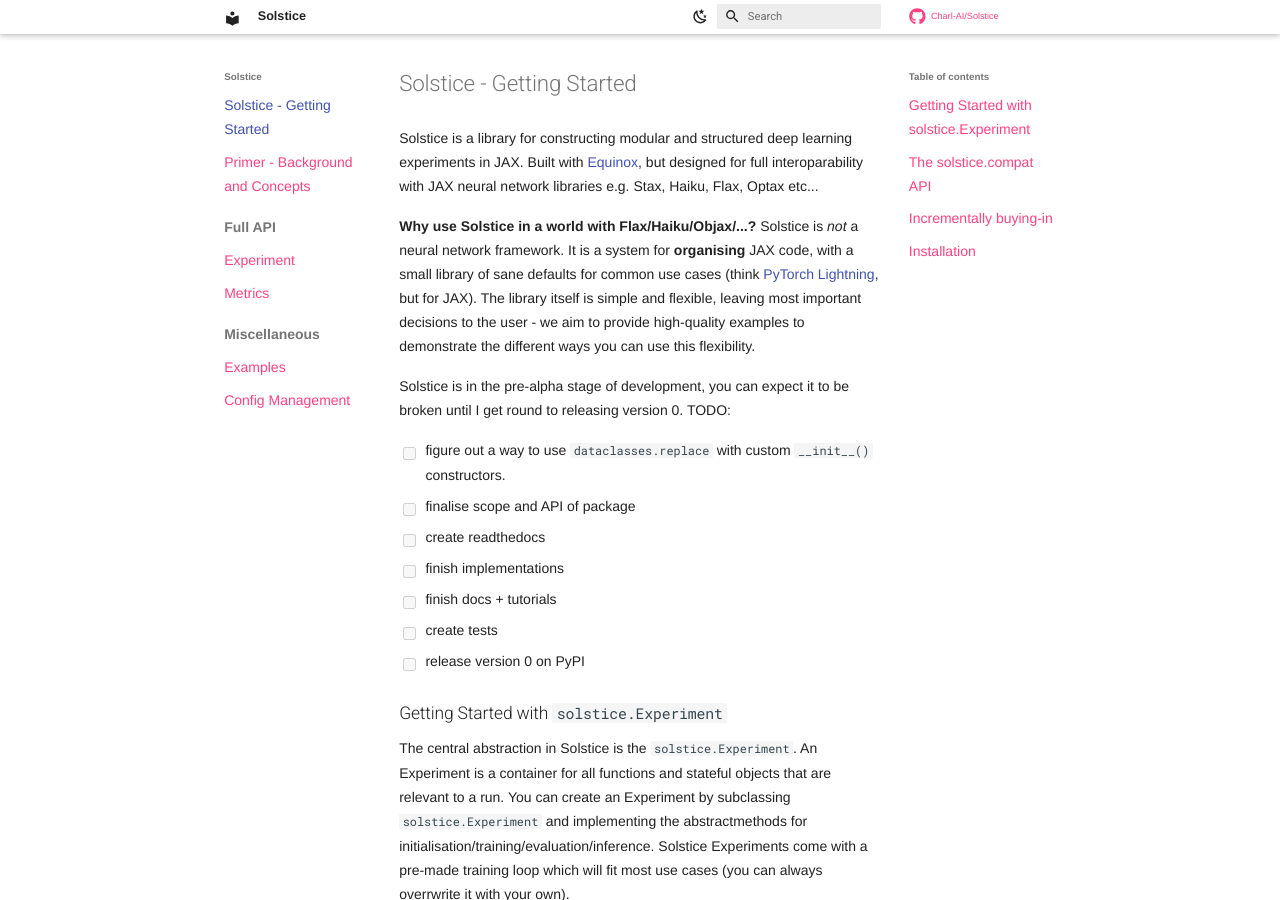
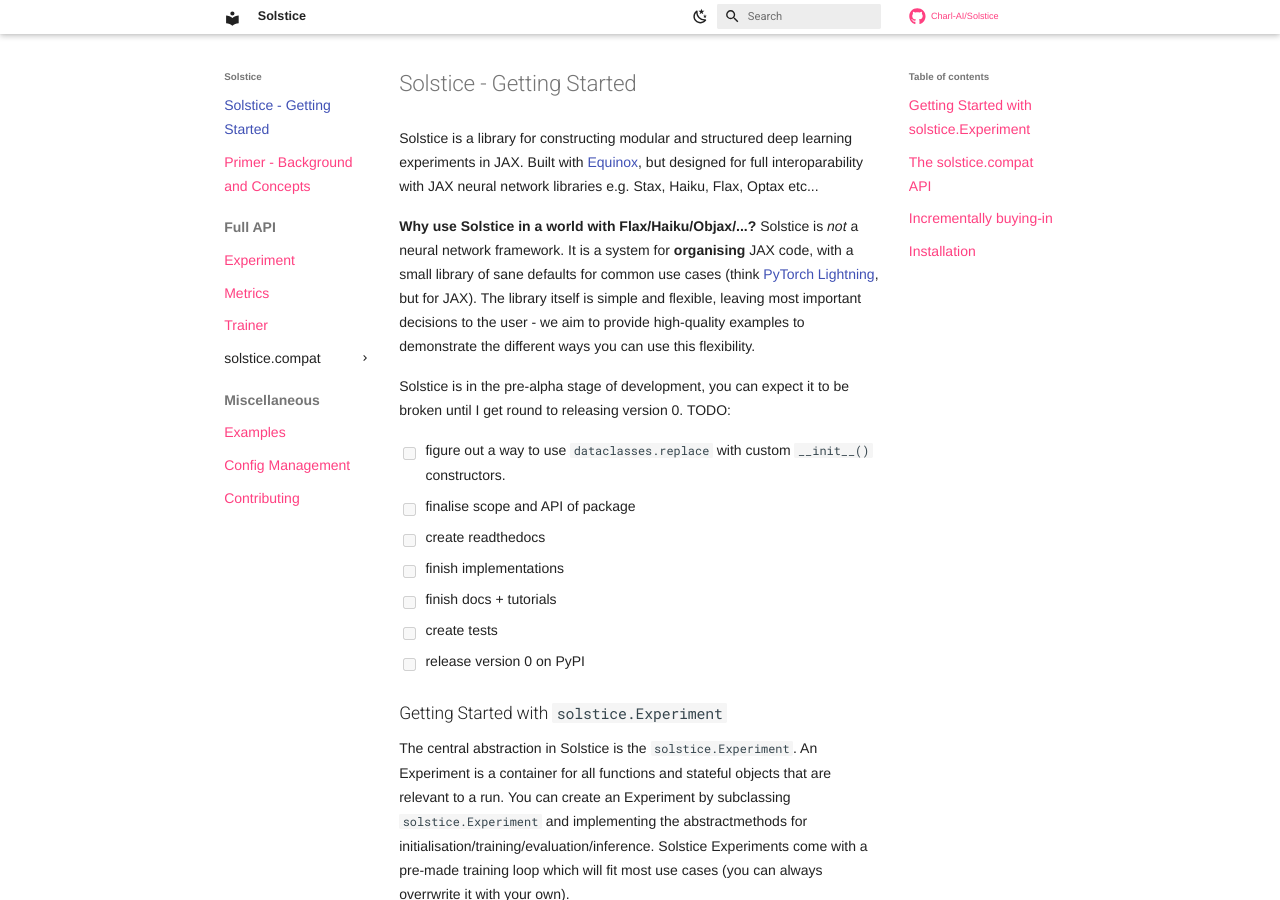
Before and after one commit to Charl-AI/Solstice, an MkDocs documentation site: the page built from docs/index.md, in a window 1280 px wide and 900 px high. Built offline with MkDocs 1.6.1 and Material for MkDocs 9.7.7, drawn with Linux system fonts in a browser that asks for light colours; nearby versions of some CDN libraries; library files that are not in the unit come from our copies; comment, search, counter and statistics services are not loaded.

Commit message:
create files for rest of docs

```diff
--- a/mkdocs.yml
+++ b/mkdocs.yml
@@ -78,6 +78,13 @@ nav:
   - Full API:
         - 'api/experiment.md'
         - 'api/metrics.md'
+        - 'api/trainer.md'
+        - solstice.compat:
+            - 'api/compat/model.md'
+            - 'api/compat/optimizer.md'
+
+
   - Miscellaneous:
     - 'examples.md'
     - 'config_management.md'
+    - 'contributing.md'
```
Also changed, not shown: docs/api/compat/model.md (added), docs/api/compat/optimizer.md (added), docs/api/trainer.md (added), docs/contributing.md (added).
